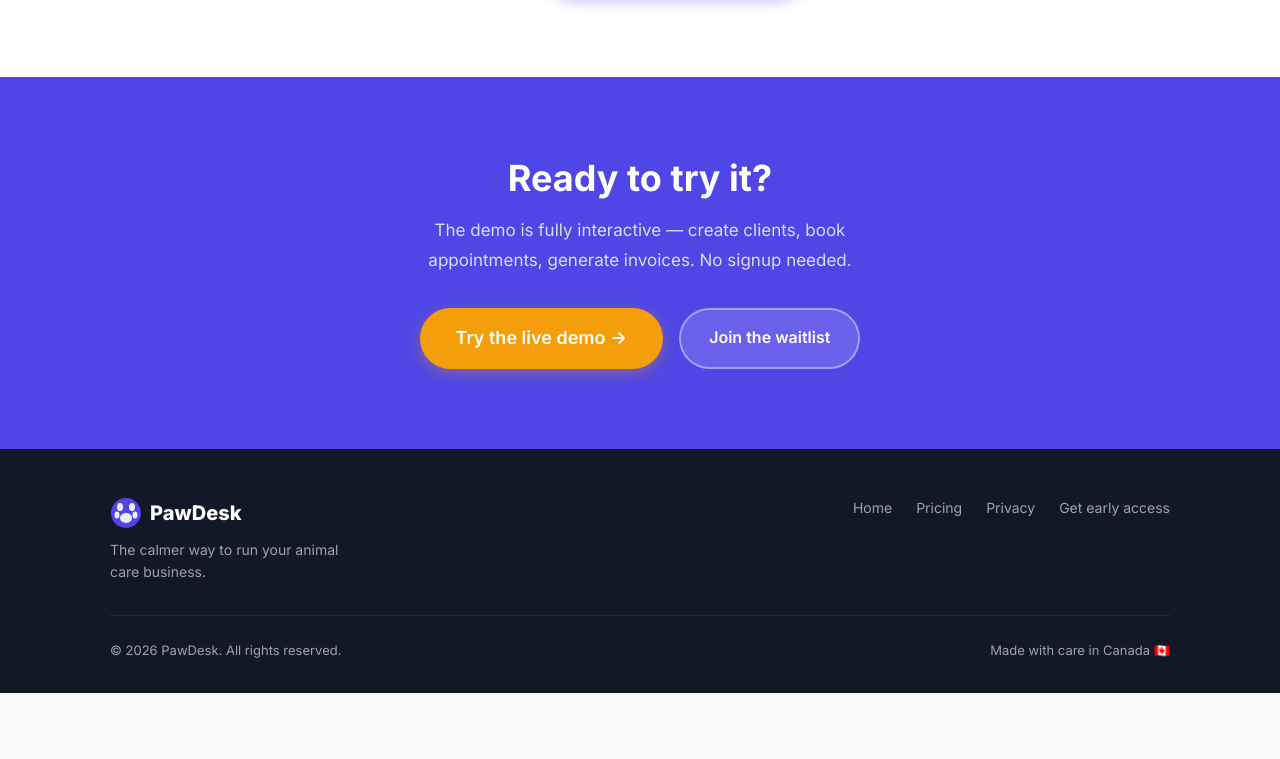
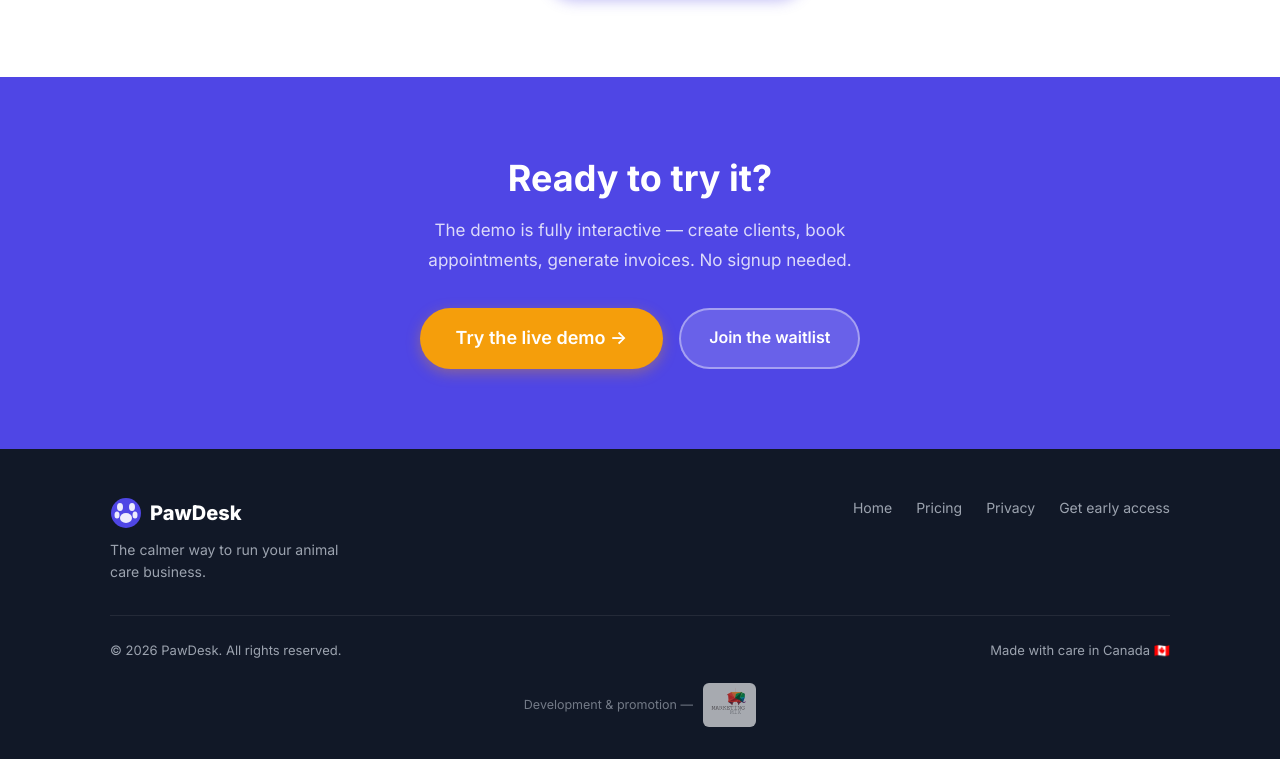
Before and after one commit to ctmakc/pawdesk-landing, a website: page demo.html in a window 1280 px wide. Shown: the part 3316-4075 px from the top of the page. Before the commit the page ends 4009 px from the top, so only its background shows below. Drawn offline with Linux system fonts and the light colour scheme.

Commit message:
chore(footer): agency credit — Marketing Mix
House standard (uafest.ca / cookiddoo.com): wording in the language of the site
plus the MMIX logo, linking to https://mmix.ua/. Applied directly on the default
branch — the sweep landed on a feature branch and would not have shipped.

Co-Authored-By: Claude Opus 5 (1M context) <noreply@anthropic.com>

```diff
--- a/demo.html
+++ b/demo.html
@@ -290,6 +290,14 @@
         <span>Made with care in Canada 🇨🇦</span>
       </div>
     </div>
+    <!-- Agency credit -->
+    <div style="width:100%;display:flex;justify-content:center;padding:22px 24px 0">
+      <a href="https://mmix.ua/" target="_blank" rel="noopener noreferrer" style="display:inline-flex;align-items:center;gap:10px;font-size:12.5px;color:inherit;opacity:.7;text-decoration:none">Development & promotion —
+        <span style="display:inline-flex;align-items:center;background:rgba(255,255,255,.9);border-radius:6px;padding:4px 8px">
+          <img src="/mmix-logo.png" alt="MMIX — Marketing Mix" width="62" height="60" style="height:36px;width:auto">
+        </span>
+      </a>
+    </div>
   </footer>
 
   <script>
```
Also changed, not shown: index.html (+8 -0 lines), privacy.html (+8 -0 lines), public/mmix-logo.png (added).
